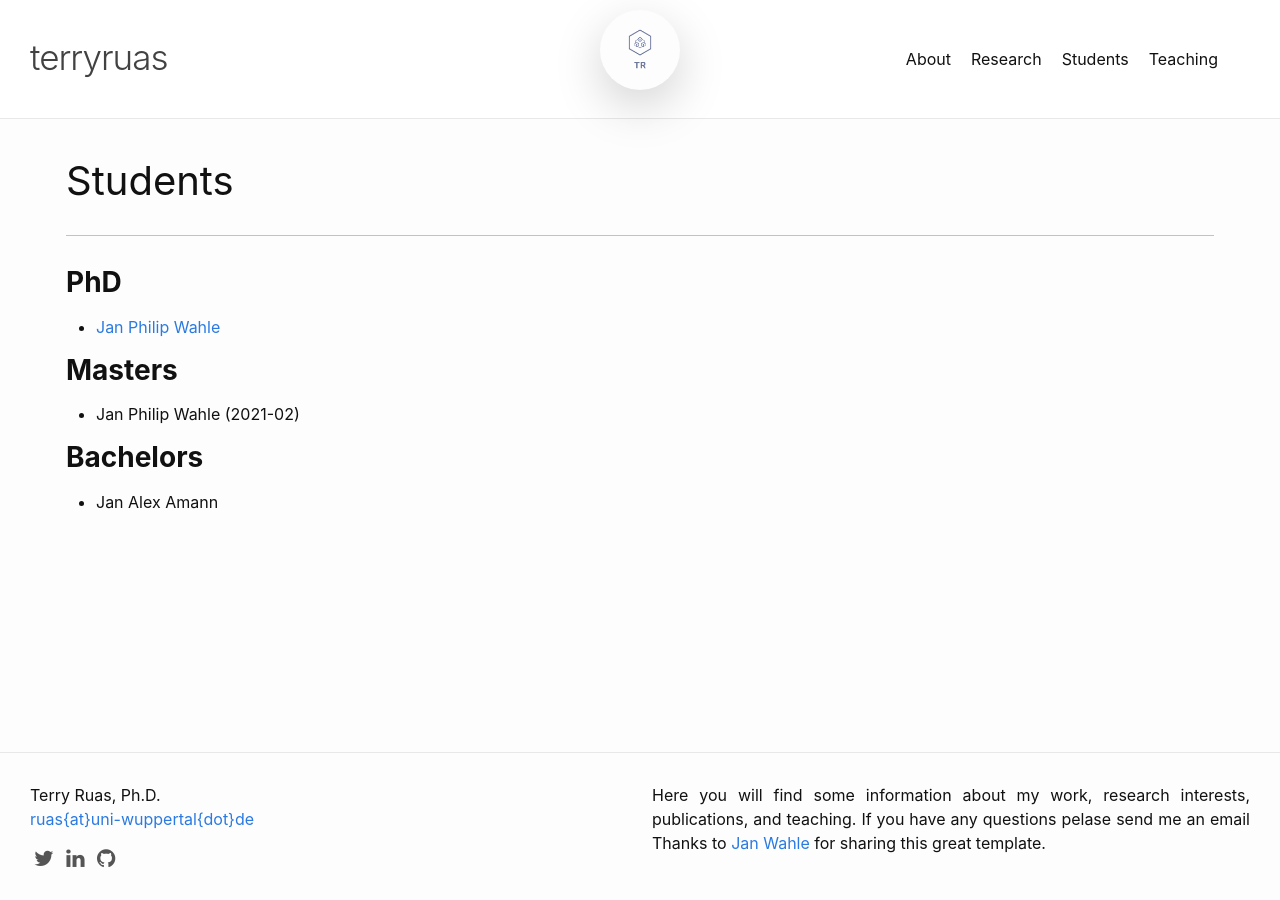
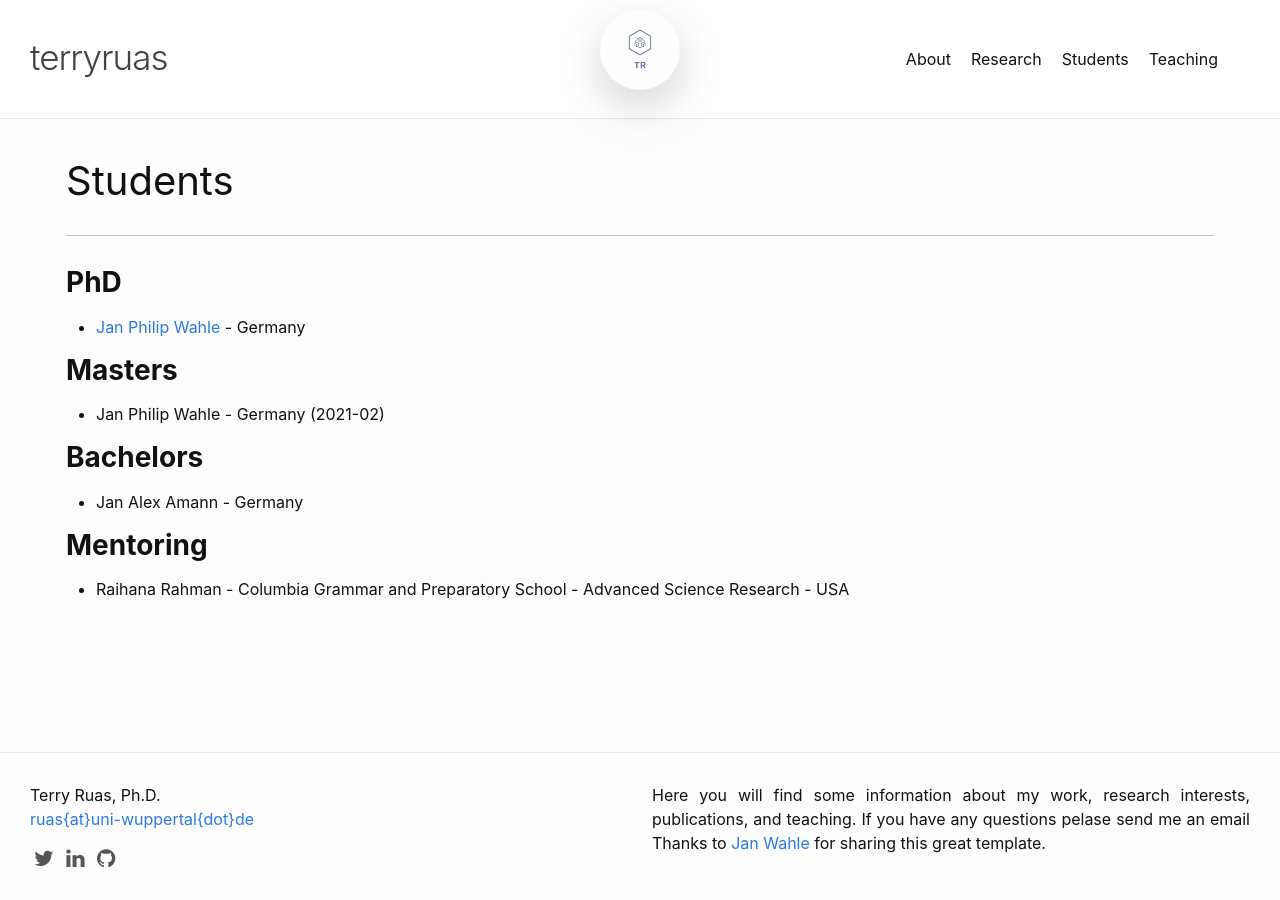
Before and after one commit to truas/truas, a Jekyll site: the page built from students.md, in a window 1280 px wide. Built offline with Jekyll 4.4.1, drawn with Linux system fonts in a browser that asks for light colours.

Commit message:
update papers and students

```diff
--- a/students.md
+++ b/students.md
@@ -4,10 +4,13 @@ title: Students
 permalink: /students/
 ---
 ### **PhD**
-- [Jan Philip Wahle](https://wahle.ai/)
+- [Jan Philip Wahle](https://wahle.ai/) - Germany
 
 ### **Masters**
-- Jan Philip Wahle (2021-02)
+- Jan Philip Wahle  - Germany (2021-02)
 
 ### **Bachelors**
-- Jan Alex Amann
+- Jan Alex Amann - Germany
+
+### **Mentoring**
+- Raihana Rahman - Columbia Grammar and Preparatory School - Advanced Science Research - USA
```
